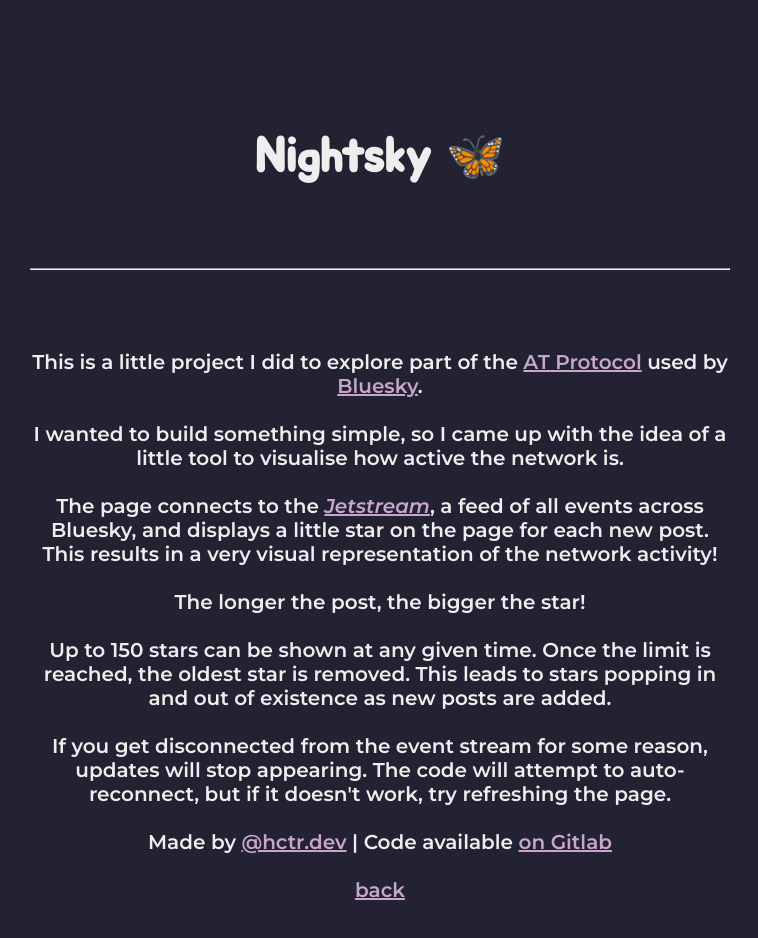
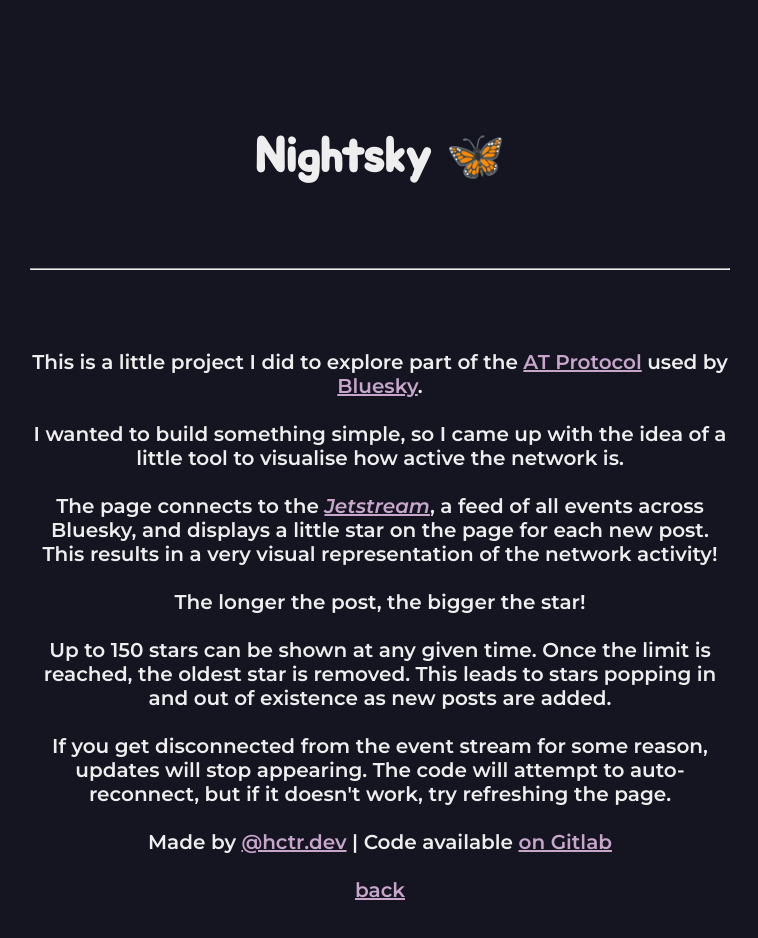
Before and after one commit to hctrdev/bsky-nightsky, a SvelteKit app: page /about in a window 1280 px wide. Shown: the top 938 px of the page, without its empty margins (260-1018 px from the left). Built offline with nearby package versions, Linux system fonts and the light colour scheme; no server answers.

Commit message:
refactor: tweak page bg colour (!16)
- Tweak the background colour to be slightly darker
- Set background colour in a single place

https://gitlab.com/hctrdev/bsky-nightsky/-/merge_requests/16

```diff
--- a/src/app.html
+++ b/src/app.html
@@ -1,5 +1,5 @@
 <!doctype html>
-<html lang="en">
+<html lang="en" data-theme="dark">
   <head>
     <meta charset="utf-8" />
     <meta name="viewport" content="width=device-width, initial-scale=1" />
--- a/src/routes/+layout.svelte
+++ b/src/routes/+layout.svelte
@@ -7,3 +7,10 @@
 </svelte:head>
 
 <slot />
+
+<style>
+  :root {
+    color: #eee;
+    background-color: #151522;
+  }
+</style>
--- a/src/routes/+page.svelte
+++ b/src/routes/+page.svelte
@@ -67,8 +67,6 @@
 <style>
   :root {
     height: 100vh;
-    color: #eee;
-    background-color: #223;
   }
 
   img {
--- a/src/routes/about/+page.svelte
+++ b/src/routes/about/+page.svelte
@@ -48,9 +48,6 @@
 </article>
 
 <style>
-  :root {
-    background-color: #223;
-  }
   article {
     display: block;
     max-width: 700px;
```
